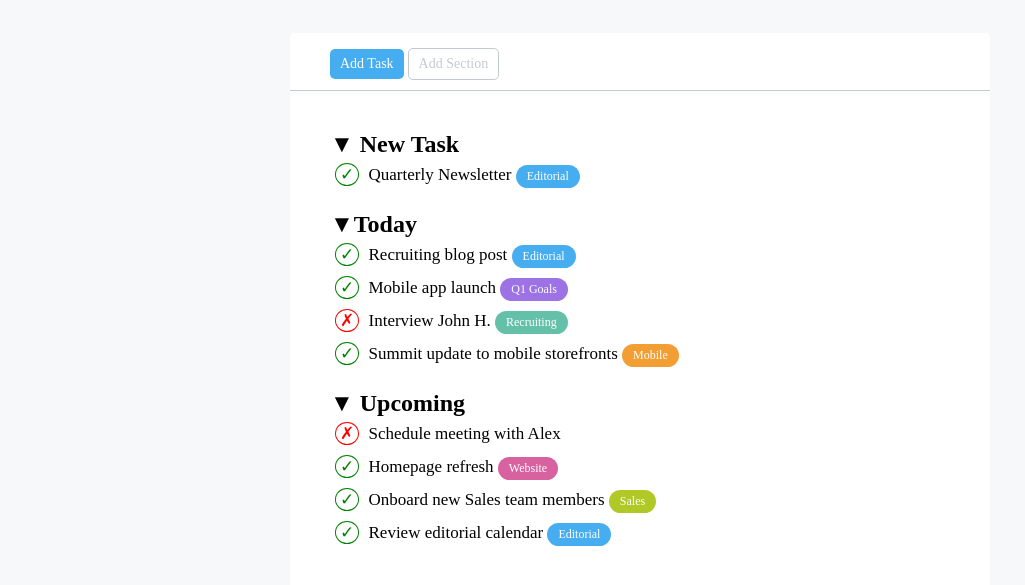
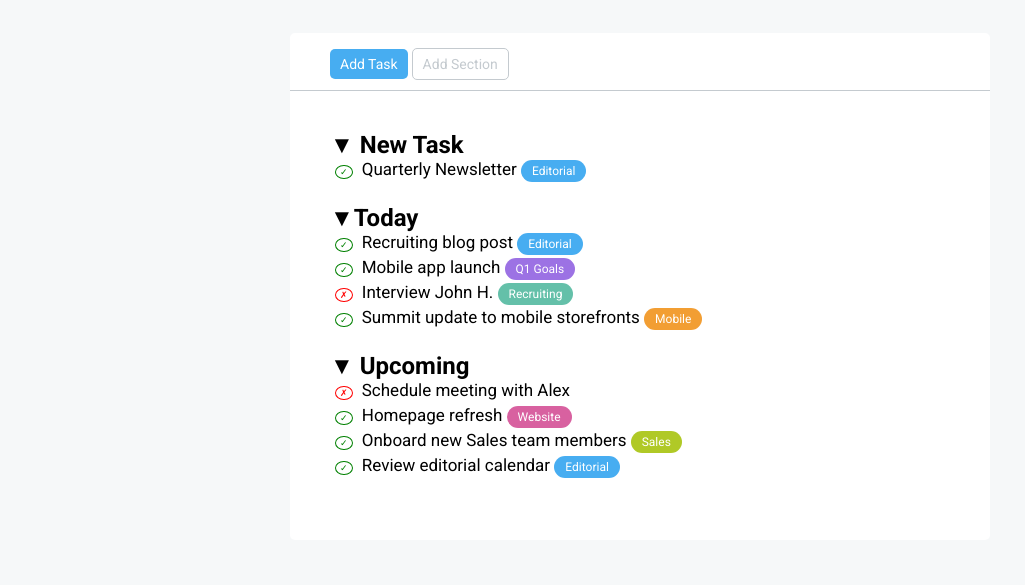
Before and after one commit to AntonioDiBari/html-css-toboolist, a plain HTML site: page index.html in a window 1280 px wide. Shown: the part 81-666 px from the top of the page, without its empty margins (0-1025 px from the left). Drawn offline with Linux system fonts and the light colour scheme.

Commit message:
final adjustments

```diff
--- a/css/style.css
+++ b/css/style.css
@@ -8,6 +8,7 @@
 /* GENERALS */
 
 body{
+    font-family: 'Roboto', sans-serif;
     background-color:#f6f8f9;
 }
 
@@ -69,19 +70,21 @@ body{
     font-size: 17px;
 }
 .check{
+    font-size: 9px;
     color:green;
     display: inline-block;
     border: 1px solid green;
     border-radius: 50%;
-    padding: 0px 4px;
+    padding: 1px 4px;
     margin: 5px 5px 5px 5px;
 }
 .cross{
+    font-size: 9px;
     color:red;
     display: inline-block;
     border: 1px solid red;
     border-radius: 50%;
-    padding: 0px 4px;
+    padding: 1px 4px;
     margin: 5px 5px 5px 5px;
 }
 /* TAG COLORATI */
--- a/index.html
+++ b/index.html
@@ -7,6 +7,9 @@
     <meta name="author" content="Antonio Di Bari">
     <meta name="description" content="Toboolist">
     <meta name="keywordrs" content="Toboolist">
+    <link rel="preconnect" href="https://fonts.googleapis.com">
+    <link rel="preconnect" href="https://fonts.gstatic.com" crossorigin>
+    <link href="https://fonts.googleapis.com/css2?family=Roboto:wght@100;400;700&display=swap" rel="stylesheet">
     <link rel="stylesheet" href="./css/style.css">
 </head>
 <body>
```
